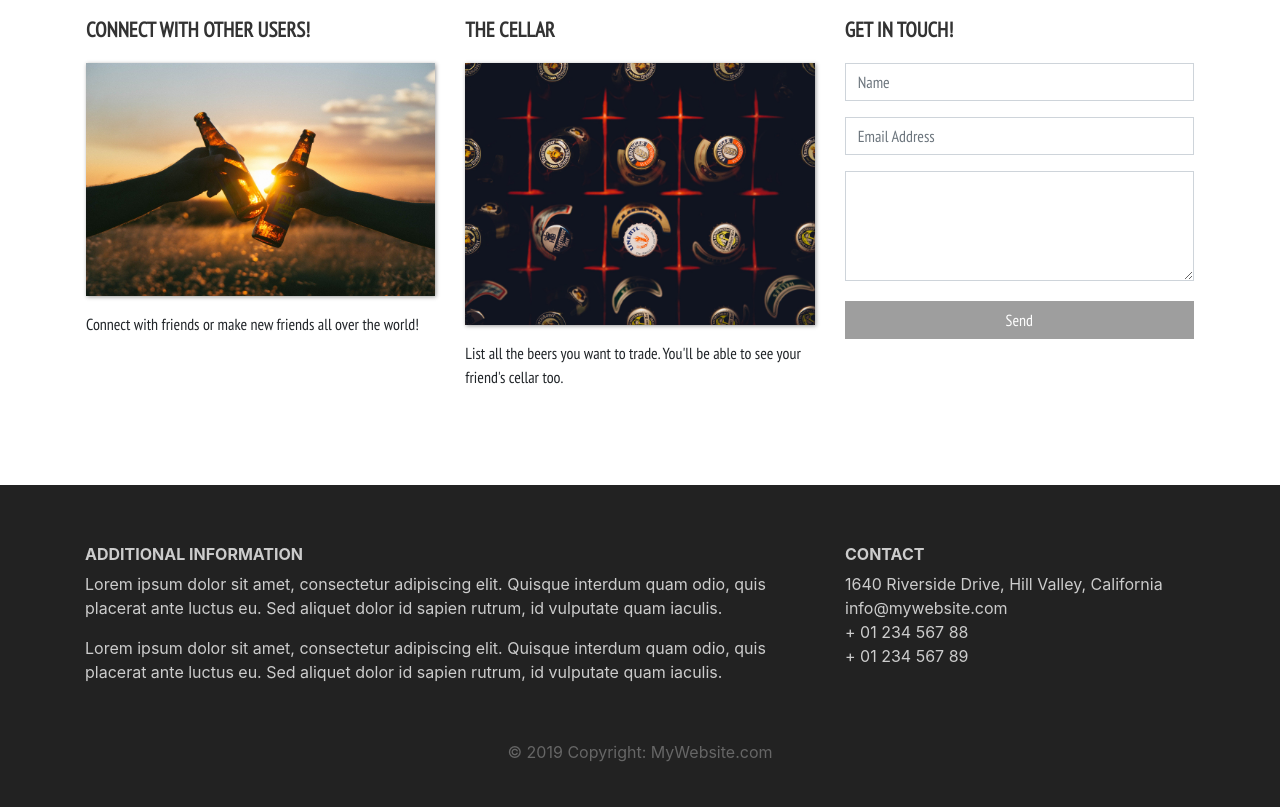
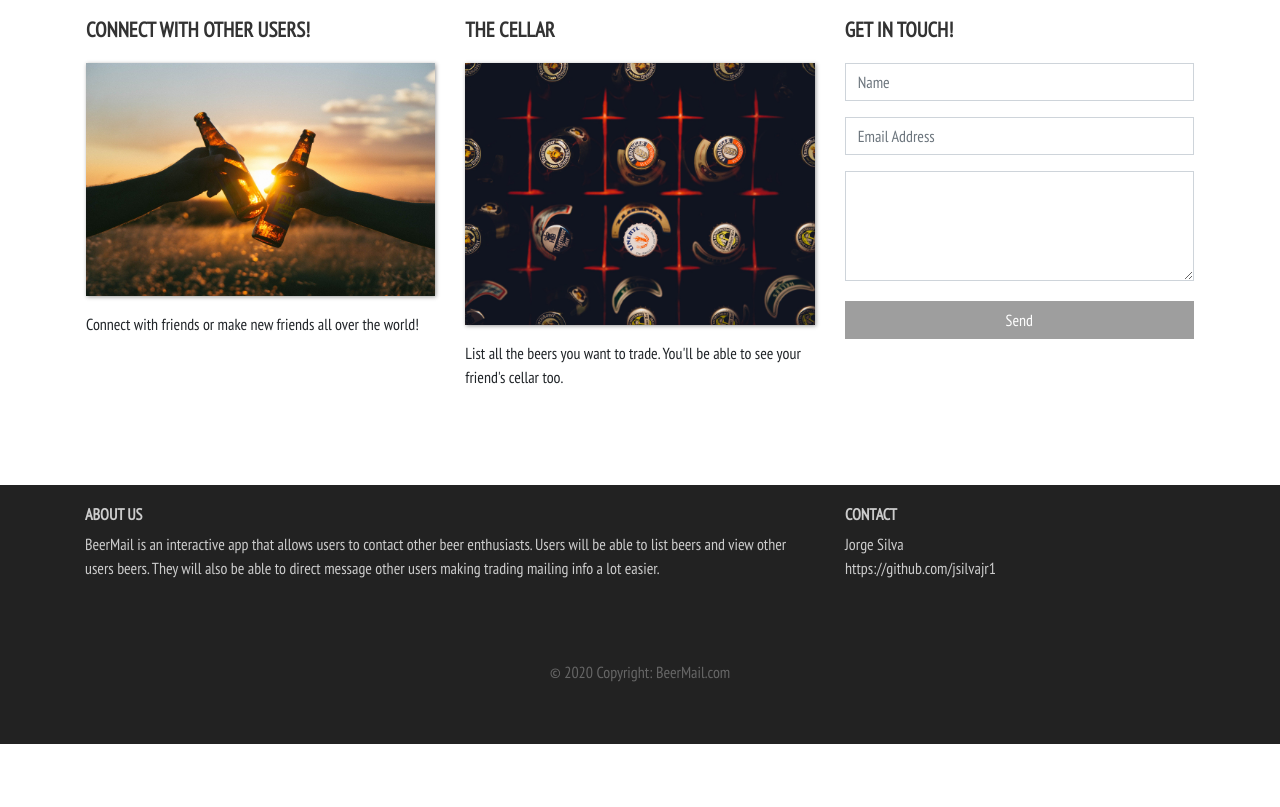
Before and after one commit to jsilvajr1/beer_mail, a plain HTML site: page index.html in a window 1280 px wide. Shown: the part 862-1669 px from the top of the page. After the commit the page ends 1606 px from the top, so only its background shows below. Drawn offline with nearby package versions, Linux system fonts and the light colour scheme.

Commit message:
adjusted footer

```diff
--- a/index.html
+++ b/index.html
@@ -81,20 +81,20 @@
 		<div class="container">
 			<div class="row">
 				<div class="col-lg-8 col-md-8 col-sm-12">
-					<h6 class="text-uppercase font-weight-bold">Additional Information</h6>
-					<p>Lorem ipsum dolor sit amet, consectetur adipiscing elit. Quisque interdum quam odio, quis placerat ante luctus eu. Sed aliquet dolor id sapien rutrum, id vulputate quam iaculis.</p>
-					<p>Lorem ipsum dolor sit amet, consectetur adipiscing elit. Quisque interdum quam odio, quis placerat ante luctus eu. Sed aliquet dolor id sapien rutrum, id vulputate quam iaculis.</p>
+					<h6 class="text-uppercase font-weight-bold">ABOUT US</h6>
+					<p>BeerMail is an interactive app that allows users to contact other beer enthusiasts. Users will be able to list beers and view other users beers. They will also be able to direct message other users making trading mailing info a lot easier. </p>
+					<p></p>
 				</div>
 				<div class="col-lg-4 col-md-4 col-sm-12">
 					<h6 class="text-uppercase font-weight-bold">Contact</h6>
-					<p>1640 Riverside Drive, Hill Valley, California
-					<br/>info@mywebsite.com
-					<br/>+ 01 234 567 88
-					<br/>+ 01 234 567 89</p>
+					<p>Jorge Silva
+					<br/>https://github.com/jsilvajr1
+					<br/>
+					<br/></p>
 				</div>
 			</div>
 		</div>
-		<div class="footer-copyright text-center">© 2019 Copyright: MyWebsite.com</div>
+		<div class="footer-copyright text-center">© 2020 Copyright: BeerMail.com</div>
 	</footer>
 
 <script src="jquery-3.3.1.min.js"></script>
--- a/style.css
+++ b/style.css
@@ -144,7 +144,8 @@
 .page-footer {
 	background-color: #222;
 	color: #ccc;
-	padding: 60px 0 30px;
+	padding: 20px 0 20px;
+	font-family: 'PT Sans Narrow', sans-serif;
 }
 
 .footer-copyright {
```
